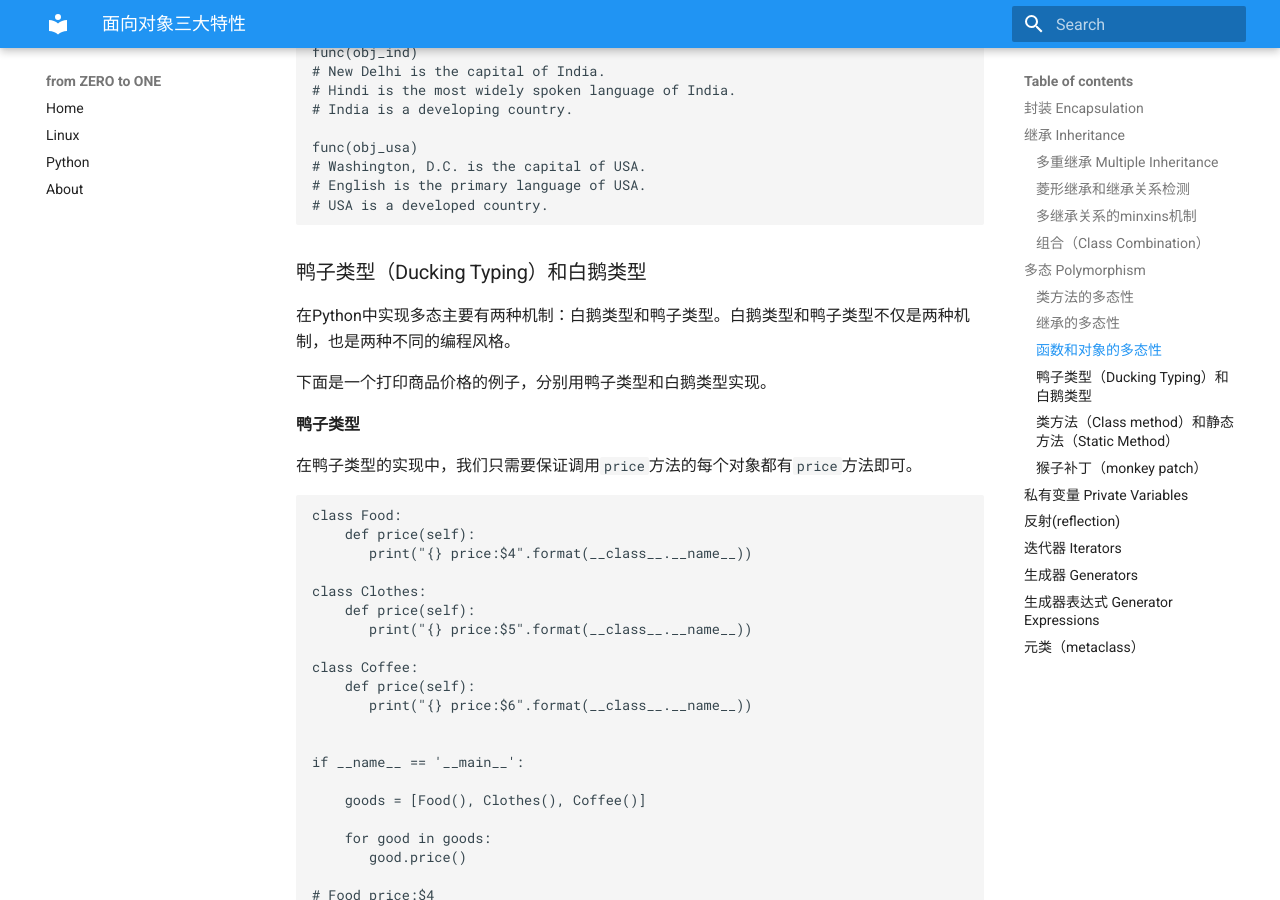
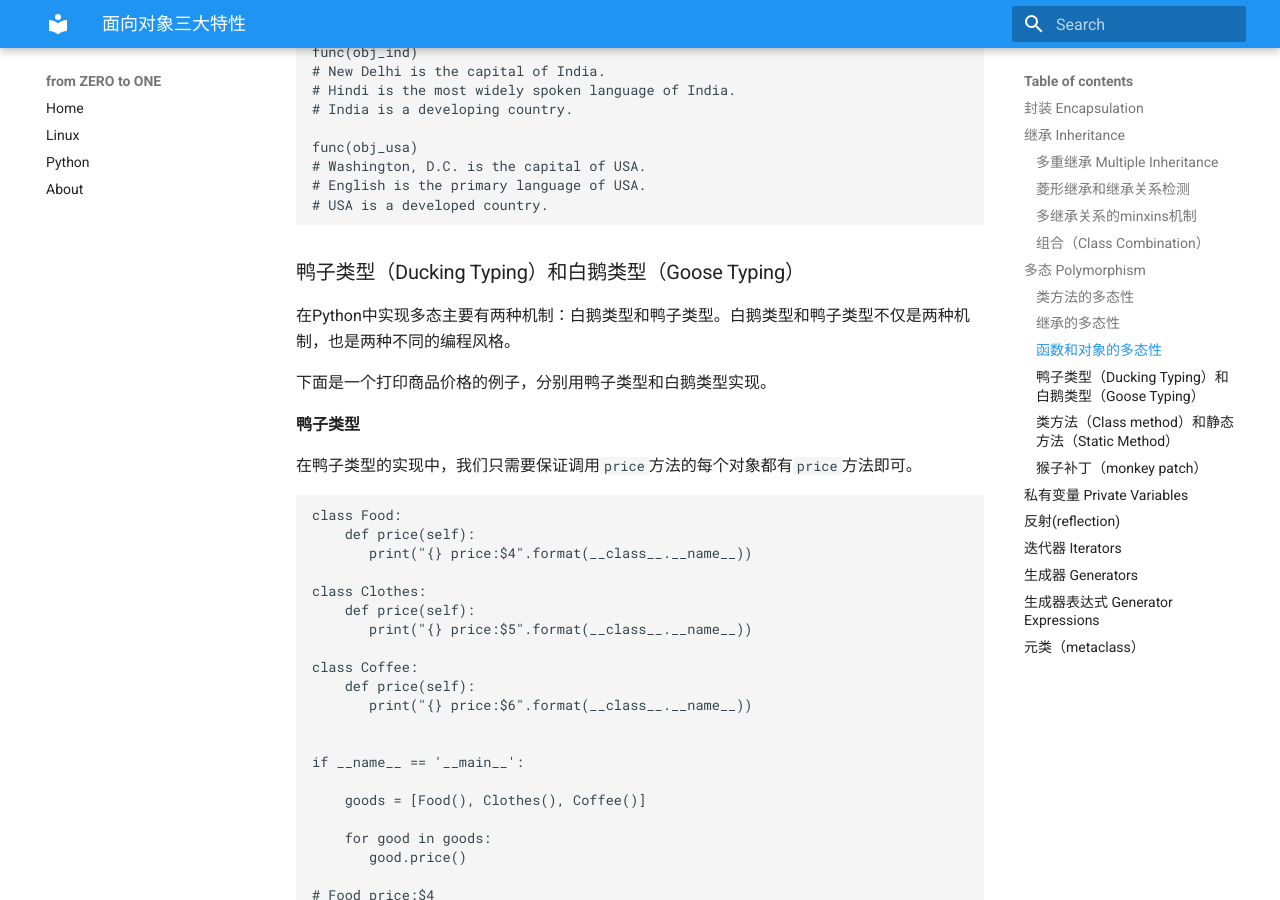
Before and after one commit to huyuhui001/mySite, an MkDocs documentation site: the page built from docs/python/Foundation/ch05.md, in a window 1280 px wide and 900 px high, scrolled down 13530 px. Built offline with MkDocs 1.6.1 and Material for MkDocs 9.7.7, drawn with Linux system fonts in a browser that asks for light colours.

Commit message:
Documentation

```diff
--- a/docs/python/Foundation/ch05.md
+++ b/docs/python/Foundation/ch05.md
@@ -684,7 +684,7 @@ func(obj_usa)
 
 
 
-### 鸭子类型（Ducking Typing）和白鹅类型
+### 鸭子类型（Ducking Typing）和白鹅类型（Goose Typing）
 
 在Python中实现多态主要有两种机制：白鹅类型和鸭子类型。白鹅类型和鸭子类型不仅是两种机制，也是两种不同的编程风格。
 
```
Also changed, not shown: docs/python/Demo/CourseSystem.md (+3 -0 lines), docs/python/Demo/Assets/CourseSystem_01.png (added).
